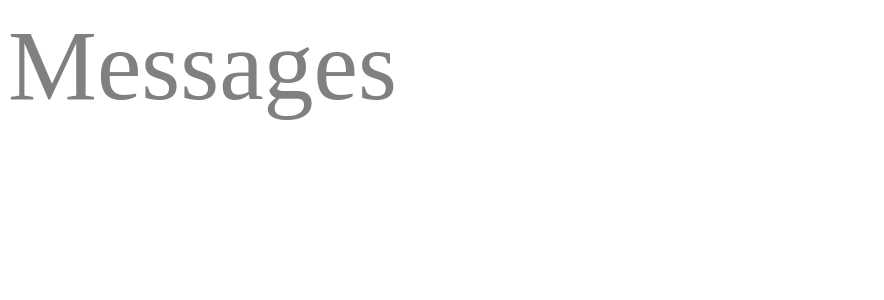
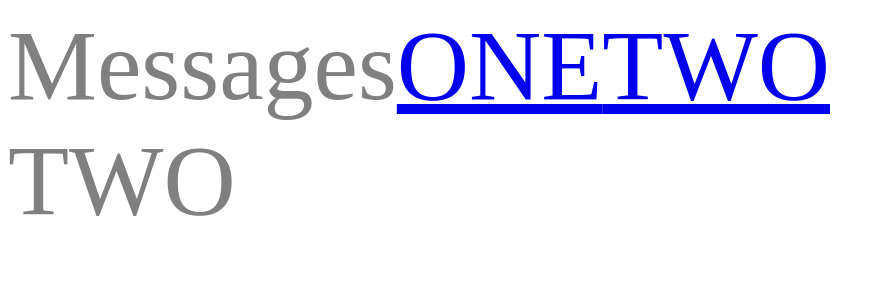
Before and after one commit to arenchilingaryan/photoGate-Messages, a React app: page /messages/two in a window 1280 px wide. Shown: the top 300 px of the page, without its empty margins (0-884 px from the left). Built offline with nearby package versions, Linux system fonts and the light colour scheme.

Commit message:
Add react-router-dom

```diff
--- a/package.json
+++ b/package.json
@@ -52,8 +52,10 @@
     "webpack-merge": "^5.8.0"
   },
   "dependencies": {
+    "@types/react-router-dom": "^5.3.2",
     "react": "^17.0.2",
-    "react-dom": "^17.0.2"
+    "react-dom": "^17.0.2",
+    "react-router-dom": "^5.2.0"
   },
   "husky": {
     "hooks": {
--- a/src/components/Messages.tsx
+++ b/src/components/Messages.tsx
@@ -1,11 +1,18 @@
 import React from 'react';
+import { Route, Link, BrowserRouter } from 'react-router-dom';
 import './App.css';
 
 const Messages = () => {
   return (
-    <div className="div" style={{ fontSize: '100px' }}>
-      Messages
-    </div>
+    <BrowserRouter basename='/messages'>
+      <div className="div" style={{ fontSize: '100px' }}>
+        Messages
+        <Link to="/one">ONE</Link>
+        <Link to="/two">TWO</Link>
+        <Route path="/one" render={() => <div>ONE</div>} />
+        <Route path="/two" render={() => <div>TWO</div>} />
+      </div>
+    </BrowserRouter>
   );
 };
 
```
Also changed, not shown: 1 other file (tests, documents, lock files or other folders).
